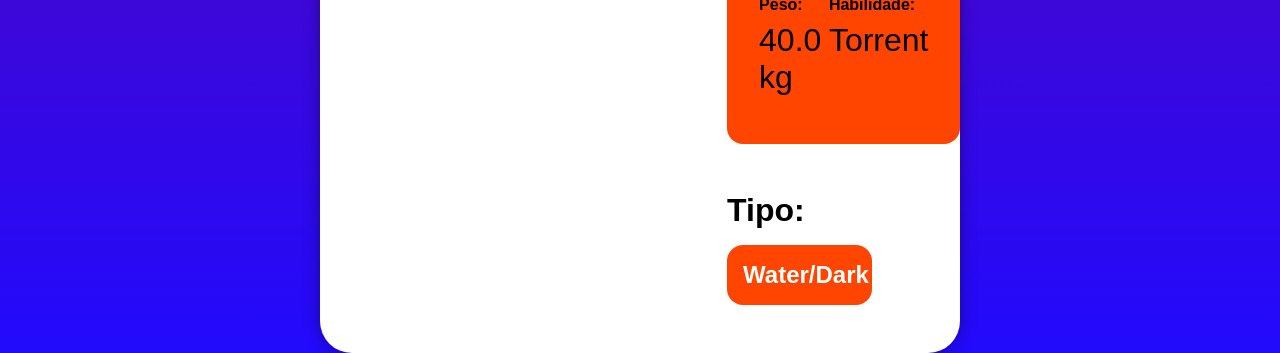
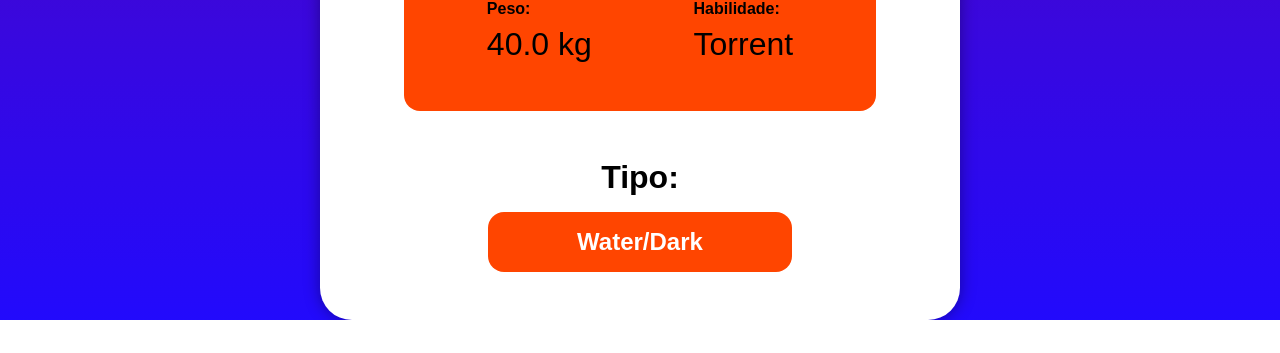
Before and after one commit to gabrielmtss/Pokedex, a Node server app: page /detalhes/1 in a window 1280 px wide. Shown: the part 889-1242 px from the top of the page. After the commit the page ends 1209 px from the top, so only its background shows below. Run offline with Node 20, Linux system fonts and the light colour scheme.

Commit message:
Alterações no css da rota detalhes

```diff
--- a/public/css/style.css
+++ b/public/css/style.css
@@ -194,12 +194,20 @@ section#cadastrar form button:hover {
 section#details {
   margin: 0 20rem 0 20rem;
   display: flex;
+  flex-direction: column;
   justify-content: center;
   align-items: center;
   background-color: #fff;
   border-radius: 2rem;
   padding: 3rem;
   box-shadow: 0 0 1rem #00000060;
+}
+
+section#details div#infos {
+  display: flex;
+  flex-direction: column;
+  justify-content: center;
+  align-items: center;
 }
 
 section#details div#infos p {
```
